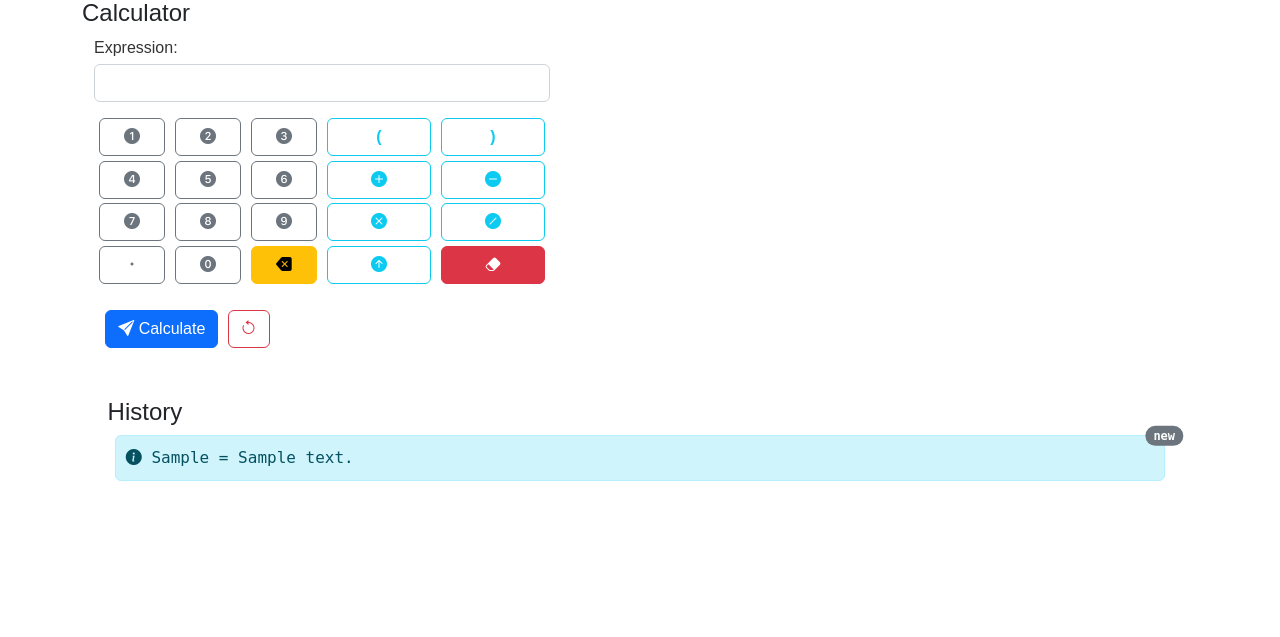
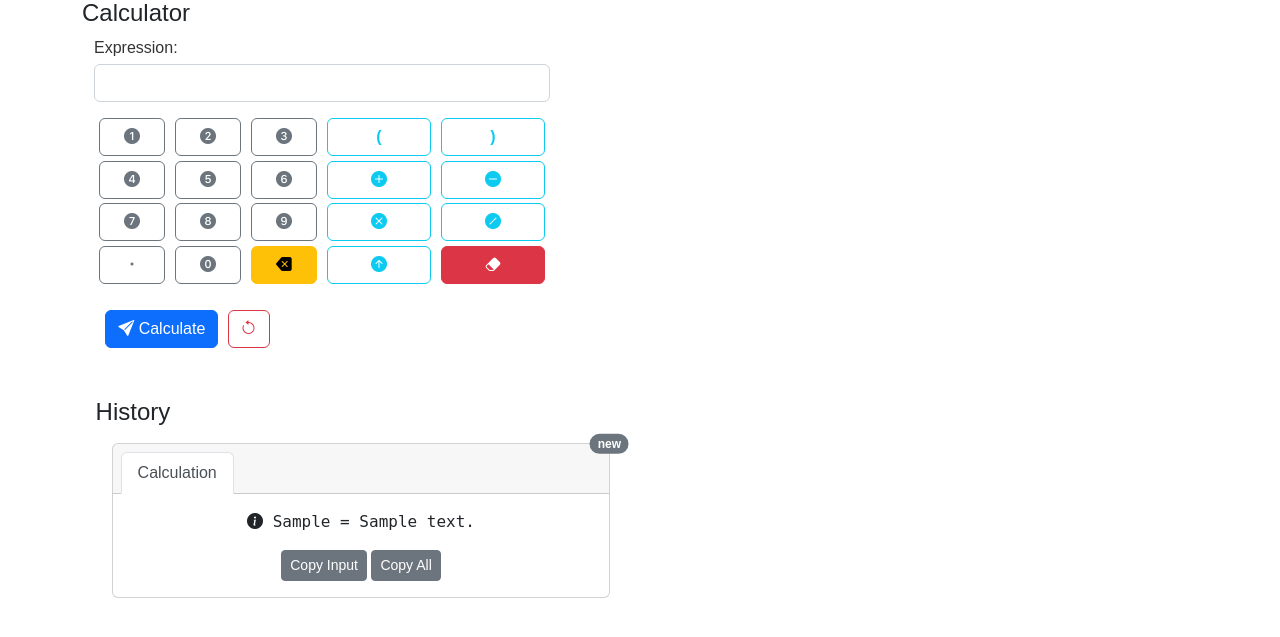
Before and after one commit to mahdihaghverdi/plumacalc, a Django app: page / in a window 1280 px wide. Shown: the part 65-702 px from the top of the page. Run offline with Django 4.2, Linux system fonts and the light colour scheme; tables that the repository leaves empty hold one stand-in row (values such as "Sample post"); some libraries are stand-ins or nearby versions.

Commit message:
redesign history section and put copying button for it

```diff
--- a/calculator/static/js/script.js
+++ b/calculator/static/js/script.js
@@ -12,3 +12,18 @@ function display(value) {
     let input = document.getElementById('userinput').value;
     document.getElementById('userinput').value = input + value;
 }
+
+function copyText(all) {
+    if (all) {
+        const input = document.getElementById('input').innerText
+        const answer = document.getElementById('answer').innerText
+        navigator.clipboard.writeText(input + '=' + answer)
+        const btnText = document.getElementById('copy-all')
+        btnText.innerText = "Copied!"
+        return
+    }
+    const input = document.getElementById('input').innerText
+    navigator.clipboard.writeText(input)
+    const btn = document.getElementById('copy-input')
+    btn.innerText = 'Copied!'
+}
--- a/calculator/templates/base.html
+++ b/calculator/templates/base.html
@@ -40,6 +40,7 @@
 <script src="https://cdn.jsdelivr.net/npm/bootstrap@5.2.3/dist/js/bootstrap.min.js"
         integrity="sha384-cuYeSxntonz0PPNlHhBs68uyIAVpIIOZZ5JqeqvYYIcEL727kskC66kF92t6Xl2V"
         crossorigin="anonymous"></script>
+<script src="https://ajax.googleapis.com/ajax/libs/jquery/2.0.0/jquery.min.js"></script>
 <script src="{% static 'js/script.js' %}"></script>
 
 </body>
--- a/calculator/templates/calculator/index.html
+++ b/calculator/templates/calculator/index.html
@@ -153,25 +153,65 @@
                 </div>
             {% endblock %}
         </div>
-        <div class="container">
+        <div class="col-6">
             {% block sidebar %}
                 <div class="align-self-start flex-sm-column"
                      style="padding: .85rem; border-radius: 2px">
                     <h4>History</h4>
                     {% if history %}
                         {% for hist in history %}
-                            {% if forloop.counter == 1 %}
-                                <div class="alert alert-info" role="alert" style="font-family: monospace; padding: 10px; margin-right: 0.45rem; margin-left: 0.45rem">
-                                    <i class="bi bi-info-circle-fill"></i> {{ hist|truncatechars:40 }}
-                                    <span class="position-absolute top-0 start-100 translate-middle badge rounded-pill bg-secondary">new<span class="visually-hidden">unread messages</span></span>
+                            <div class="card text-center" style="margin: 1rem;">
+                                <div class="card-header">
+                                    <ul class="nav nav-tabs card-header-tabs">
+                                        <li class="nav-item">
+                                            {% if forloop.counter == 1 %}
+                                                <a class="nav-link active" aria-current="true" href="#">
+                                                    <span class="position-absolute top-0 start-100 translate-middle badge rounded-pill bg-secondary">new<span
+                                                            class="visually-hidden">unread messages</span></span>Calculation</a>
+                                            {% else %}
+                                                <a class="nav-link active" aria-current="true" href="#">Calculation</a>
+                                            {% endif %}
+                                        </li>
+                                    </ul>
                                 </div>
-                            {% else %}
-                                <div class="alert alert-info" role="alert" style="font-family: monospace; padding: 10px; margin-right: 0.45rem; margin-left: 0.45rem">
-                                    <i class="bi bi-info-circle-fill"></i> {{ hist|truncatechars:40 }}
+                                <div class="card-body">
+                                    {% if forloop.counter == 1 %}
+                                        <p class="card-text" style="font-family: monospace;">
+                                            <i class="bi bi-info-circle-fill"></i> <span id="input">{{ hist.input }} </span>=<span id="answer"> {{ hist.answer }}</span>
+                                        </p>
+                                    {% else %}
+                                        <p class="card-text" style="font-family: monospace;">
+                                            <i class="bi bi-info-circle-fill"></i> <span id="input">{{ hist.input }} </span>=<span id="answer"> {{ hist.answer }}</span>
+                                        </p>
+                                    {% endif %}
+                                    <a href="#" class="btn btn-sm btn-secondary" id="copy-input" onclick="copyText(false)">Copy Input</a>
+                                    <a href="#" class="btn btn-sm btn-secondary" id="copy-all" onclick="copyText(true)">Copy All</a>
                                 </div>
-                            {% endif %}
+                            </div>
+                        {% endfor %}
 
-                        {% endfor %}
+                        {#                        <ul class="list-group">#}
+                        {#                            {% for hist in history %}#}
+                        {#                                {% if forloop.counter == 1 %}#}
+                        {#                                    <li class="list-group-item text-bg-info bg-opacity-20 justify-content-center" style="font-family: monospace;">#}
+                        {#                                        <i class="bi bi-info-circle-fill"></i> <span id="input">{{ hist.input }} </span>=<span id="answer"> {{ hist.answer }}</span>#}
+                        {#                                        <span class="position-absolute top-0 start-100 translate-middle badge rounded-pill bg-secondary">new<span class="visually-hidden">unread messages</span></span>#}
+                        {#                                    </li>#}
+                        {#                                {% else %}#}
+                        {#                                    <li class="list-group-item text-bg-info bg-opacity-10" style="font-family: monospace;">#}
+                        {#                                        <i class="bi bi-info-circle-fill"></i> <span id="input">{{ hist.input }} </span>=<span id="answer"> {{ hist.answer }}</span>#}
+                        {#                                    </li>#}
+                        {#                                {% endif %}#}
+                        {#                                <div class="row">#}
+                        {#                                    <div class="col">#}
+                        {#                                        <button class="btn btn-sm btn-light" id="copy-input" onclick="copyText(false)">Copy Input</button>#}
+                        {#                                    </div>#}
+                        {#                                    <div class="col">#}
+                        {#                                        <button class="btn btn-sm btn-light" id="copy-all" onclick="copyText(true)">Copy All</button>#}
+                        {#                                    </div>#}
+                        {#                                </div>#}
+                        {#                            {% endfor %}#}
+                        {#                        </ul>#}
                     {% endif %}
                 </div>
             {% endblock %}
```
